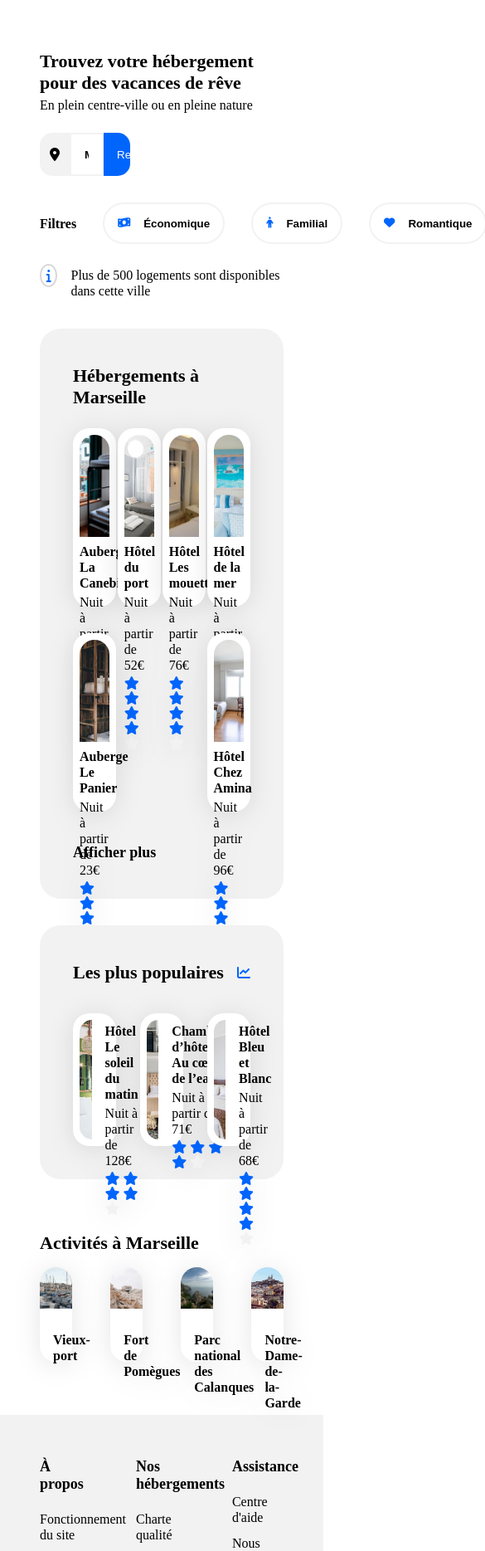
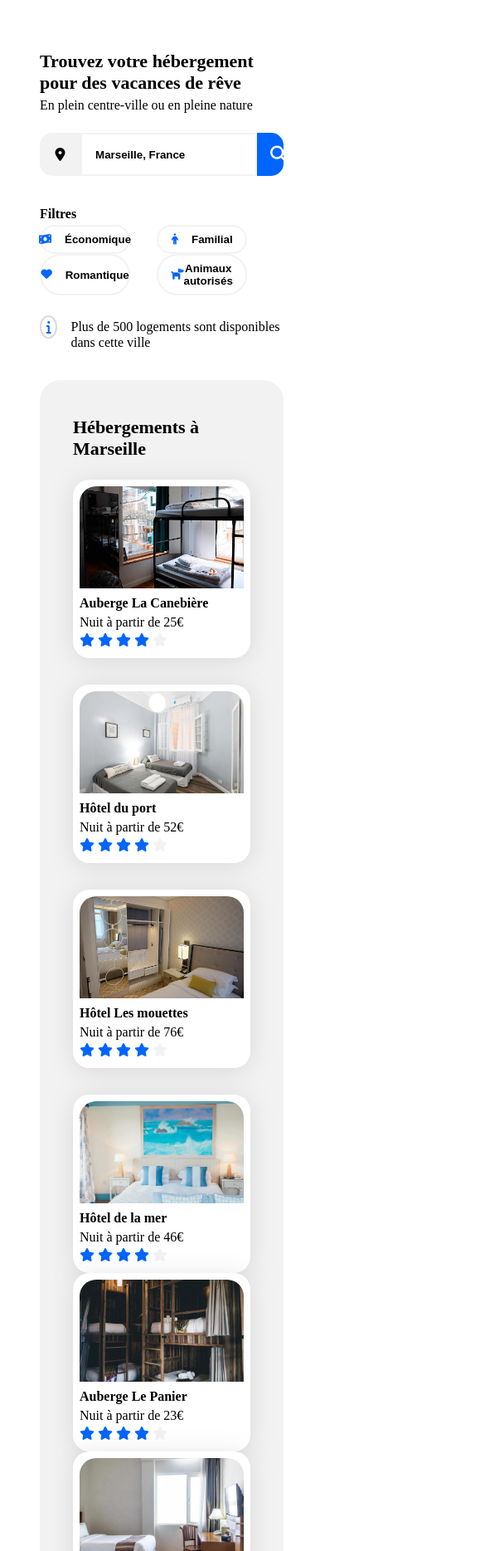
Before and after one commit to arzhgell/P2-Transformez-une-maquette-en-site-web-avec-HTML-CSS, a plain HTML site: page src/containers/Homepage/index.html in a window 390 px wide. Shown: the part 131-2000 px from the top of the page at 83% size, 585 px wide, since content can reach past the window. Drawn offline with Linux system fonts and the light colour scheme; a web font is replaced by a local one.

Commit message:
[WIP] Start mobile responsive

```diff
--- a/src/containers/Homepage/Homepage.css
+++ b/src/containers/Homepage/Homepage.css
@@ -46,3 +46,17 @@ nav button:hover {
 .card-activity h4 {
   height: 13%;
 }
+
+@media (max-width: 767px) {
+  .card-activity {
+    height: 190px;
+  }
+
+  .card-activity img {
+    height: 60%;
+  }
+
+  .card-activity h4 {
+    height: 40%;
+  }
+}
--- a/src/containers/Homepage/index.html
+++ b/src/containers/Homepage/index.html
@@ -2,13 +2,13 @@
 <html lang="fr-FR">
   <head>
     <meta charset="utf-8" />
-    <meta name="viewport" content="width=device-width" />
-    <link rel="stylesheet" href="../../tools/styles/global.css" />
-    <link rel="stylesheet" href="Homepage.css" />
+    <meta name="viewport" content="width=device-width, initial-scale=1" />
     <script
       src="https://kit.fontawesome.com/ae0defa13c.js"
       crossorigin="anonymous"
     ></script>
+    <link rel="stylesheet" href="../../tools/styles/global.css" />
+    <link rel="stylesheet" href="Homepage.css" />
     <title>Booki - Page d'accueil</title>
   </head>
   <body>
@@ -31,7 +31,7 @@
       <section id="search">
         <h2>Trouvez votre hébergement pour des vacances de rêve</h2>
         <p>En plein centre-ville ou en pleine nature</p>
-        <div class="d-flex col-5 col-md-6 mt-s">
+        <div class="d-flex col-5 col-md-6 col-sm-12 mt-s">
           <div
             class="background-grey p-xs br-small-left col-2 d-flex align-items-center justify-content-center border-grey border-solid border-small"
           >
@@ -39,37 +39,40 @@
           </div>
           <input
             value="Marseille, France"
-            class="col-6 p-xs border-small border-solid border-grey bold"
+            class="col-6 col-sm-10 p-xs border-small border-solid border-grey bold"
           />
           <button
-            class="col-5 border-none background-blue color-white br-small-right p-xs"
+            class="col-5 col-sm-2 border-none background-blue color-white br-small-right p-xs"
           >
-            Rechercher
+            <span class="hidden-sm">Rechercher</span>
+            <i
+              class="fa-solid fa-magnifying-glass color-white hidden-lg hidden-md fa-xl"
+            ></i>
           </button>
         </div>
-        <div class="d-flex align-items-center mt-m">
+        <div class="d-flex flex-sm-column mt-m">
           <h4 class="mr-m">Filtres</h4>
-          <div class="d-flex">
+          <div class="d-flex flex-wrap">
             <button
-              class="bold mr-m background-white border-solid border-medium border-grey br-large px-xs py-xxs d-flex justify-content-center align-items-center"
+              class="col-sm-6 bold mr-m background-white border-solid border-medium border-grey br-large px-xs py-xxs d-flex justify-content-center align-items-center"
             >
               <i class="fa-solid fa-money-bill-wave color-blue mr-xxs"></i>
               Économique
             </button>
             <button
-              class="bold mr-m background-white border-solid border-medium border-grey br-large px-xs py-xxs d-flex justify-content-center align-items-center"
+              class="col-sm-6 bold mr-m background-white border-solid border-medium border-grey br-large px-xs py-xxs d-flex justify-content-center align-items-center"
             >
               <i class="fa-solid fa-person color-blue mr-xxs"></i>
               Familial
             </button>
             <button
-              class="bold mr-m background-white border-solid border-medium border-grey br-large px-xs py-xxs d-flex justify-content-center align-items-center"
+              class="col-sm-6 bold mr-m background-white border-solid border-medium border-grey br-large px-xs py-xxs d-flex justify-content-center align-items-center"
             >
               <i class="fa-solid fa-heart color-blue mr-xxs"></i>
               Romantique
             </button>
             <button
-              class="bold background-white border-solid border-medium border-grey br-large px-xs py-xxs d-flex justify-content-center align-items-center"
+              class="col-sm-6 bold background-white border-solid border-medium border-grey br-large px-xs py-xxs d-flex justify-content-center align-items-center"
             >
               <i class="fa-solid fa-dog color-blue"></i>
               Animaux autorisés
@@ -86,11 +89,13 @@
         </div>
       </section>
       <section id="offers" class="d-flex justify-content-between flex-wrap">
-        <div class="p-l col-8 col-md-12 background-grey br-large mt-m">
+        <div
+          class="p-l col-8 col-md-12 background-grey col-sm-12 br-large mt-m"
+        >
           <h2>Hébergements à Marseille</h2>
           <div class="d-flex flex-wrap justify-content-between mt-s">
             <div
-              class="card-primary background-white br-medium p-xxs col-4 mb-m shadow-medium"
+              class="card-primary background-white br-medium p-xxs col-4 col-sm-12 mb-m shadow-medium"
             >
               <img
                 src="../../assets/images/accommodations/4_small/marcus-loke-WQJvWU_HZFo-unsplash.jpg"
@@ -108,7 +113,7 @@
               </div>
             </div>
             <div
-              class="card-primary background-white br-medium p-xxs col-4 mb-m shadow-medium"
+              class="card-primary background-white br-medium p-xxs col-4 col-sm-12 mb-m shadow-medium"
             >
               <img
                 src="../../assets/images/accommodations/4_small/fred-kleber-gTbaxaVLvsg-unsplash.jpg"
@@ -126,7 +131,7 @@
               </div>
             </div>
             <div
-              class="card-primary background-white br-medium p-xxs col-4 mb-m shadow-medium"
+              class="card-primary background-white br-medium p-xxs col-4 col-sm-12 mb-m shadow-medium"
             >
               <img
                 src="../../assets/images/accommodations/4_small/reisetopia-B8WIgxA_PFU-unsplash.jpg"
@@ -144,7 +149,7 @@
               </div>
             </div>
             <div
-              class="card-primary background-white br-medium p-xxs col-4 shadow-medium"
+              class="card-primary background-white br-medium p-xxs col-4 col-sm-12 shadow-medium"
             >
               <img
                 src="../../assets/images/accommodations/4_small/annie-spratt-Eg1qcIitAuA-unsplash.jpg"
@@ -164,7 +169,7 @@
               </div>
             </div>
             <div
-              class="card-primary background-white br-medium p-xxs col-4 shadow-medium"
+              class="card-primary background-white br-medium p-xxs col-4 col-sm-12 shadow-medium"
             >
               <img
                 src="../../assets/images/accommodations/4_small/nicate-lee-kT-ZyaiwBe0-unsplash.jpg"
@@ -182,7 +187,7 @@
               </div>
             </div>
             <div
-              class="card-primary background-white br-medium p-xxs col-4 shadow-medium"
+              class="card-primary background-white br-medium p-xxs col-4 col-sm-12 shadow-medium"
             >
               <img
                 src="../../assets/images/accommodations/4_small/febrian-zakaria-M6S1WvfW68A-unsplash.jpg"
@@ -203,7 +208,7 @@
           <a href="" class="mt-l bold size-m">Afficher plus</a>
         </div>
         <div
-          class="p-l d-flex flex-column col-3 col-md-12 background-grey br-large mt-m"
+          class="p-l d-flex flex-column col-3 col-md-12 col-sm-12 background-grey br-large mt-m"
         >
           <div class="d-flex align-items-center justify-content-between">
             <h2>Les plus populaires</h2>
@@ -213,7 +218,7 @@
             class="d-flex flex-wrap justify-content-between align-items-center pt-m"
           >
             <div
-              class="card-secondary background-white br-medium p-xxs shadow-medium d-flex col-12 col-md-4"
+              class="card-secondary mb-xs background-white br-medium p-xxs shadow-medium d-flex col-12 col-md-4"
             >
               <img
                 src="../../assets/images/accommodations/4_small/emile-guillemot-Bj_rcSC5XfE-unsplash.jpg"
@@ -235,7 +240,7 @@
               </div>
             </div>
             <div
-              class="card-secondary background-white br-medium p-xxs shadow-medium d-flex col-12 col-md-4"
+              class="card-secondary mb-xs background-white br-medium p-xxs shadow-medium d-flex col-12 col-md-4"
             >
               <img
                 src="../../assets/images/accommodations/4_small/aw-creative-VGs8z60yT2c-unsplash.jpg"
@@ -257,7 +262,7 @@
               </div>
             </div>
             <div
-              class="card-secondary background-white br-medium p-xxs shadow-medium d-flex col-12 col-md-4"
+              class="card-secondary mb-xs background-white br-medium p-xxs shadow-medium d-flex col-12 col-md-4"
             >
               <img
                 src="../../assets/images/accommodations/4_small/febrian-zakaria-sjvU0THccQA-unsplash.jpg"
@@ -283,9 +288,11 @@
       </section>
       <section id="activities" class="mt-xxxl">
         <h2>Activités à Marseille</h2>
-        <div class="d-flex justify-content-between mt-xs">
+        <div
+          class="d-flex flex-wrap flex-sm-column justify-content-between align-items-center mt-xs"
+        >
           <div
-            class="card-activity background-white br-medium col-3 shadow-medium d-flex flex-column"
+            class="card-activity mb-m background-white br-medium col-3 col-sm-12 shadow-medium d-flex flex-column"
           >
             <img
               src="../../assets/images/activities/4_small/reno-laithienne-QUgJhdY5Fyk-unsplash.jpg"
@@ -295,7 +302,7 @@
             <h4 class="py-s px-xs">Vieux-port</h4>
           </div>
           <div
-            class="card-activity background-white br-medium col-3 shadow-medium d-flex flex-column"
+            class="card-activity mb-m background-white br-medium col-3 col-sm-12 shadow-medium d-flex flex-column"
           >
             <img
               src="../../assets/images/activities/4_small/paul-hermann-QFTrLdQIRhI-unsplash.jpg"
@@ -305,7 +312,7 @@
             <h4 class="py-s px-xs">Fort de Pomègues</h4>
           </div>
           <div
-            class="card-activity background-white br-medium col-3 shadow-medium d-flex flex-column"
+            class="card-activity mb-m background-white br-medium col-3 col-sm-12 shadow-medium d-flex flex-column"
           >
             <img
               src="../../assets/images/activities/4_small/kilyan-sockalingum-NR8-cBCN3aI-unsplash.jpg"
@@ -315,7 +322,7 @@
             <h4 class="py-s px-xs">Parc national des Calanques</h4>
           </div>
           <div
-            class="card-activity background-white br-medium col-3 shadow-medium d-flex flex-column"
+            class="card-activity mb-m background-white br-medium col-3 col-sm-12 shadow-medium d-flex flex-column"
           >
             <img
               src="../../assets/images/activities/4_small/florian-wehde-xW9e8gdotxI-unsplash.jpg"
@@ -327,19 +334,21 @@
         </div>
       </section>
     </main>
-    <footer class="mt-xxxl background-grey d-flex p-xl justify-content-between">
-      <div class="d-flex flex-column col-4">
+    <footer
+      class="mt-xxxl background-grey d-flex flex-sm-column p-xl justify-content-between"
+    >
+      <div class="d-flex flex-column col-4 col-sm-12 mb-l">
         <h3 class="mb-xs">À propos</h3>
         <a href="">Fonctionnement du site</a>
         <a href="">Conditions générales</a>
         <a href="">Données et confidentialité</a>
       </div>
-      <div class="d-flex flex-column col-4">
+      <div class="d-flex flex-column col-4 col-sm-12 mb-l">
         <h3 class="mb-xs">Nos hébergements</h3>
         <a href="">Charte qualité</a>
         <a href="">Proposer votre hotêl</a>
       </div>
-      <div class="d-flex flex-column col-4">
+      <div class="d-flex flex-column col-4 col-sm-12 mb-l">
         <h3 class="mb-xs">Assistance</h3>
         <a href="">Centre d'aide</a>
         <a href="">Nous contacter</a>
--- a/src/tools/styles/global.css
+++ b/src/tools/styles/global.css
@@ -7,6 +7,7 @@
 
 body {
   margin: 0;
+  width: fit-content;
 }
 
 button {
--- a/src/tools/styles/grid.css
+++ b/src/tools/styles/grid.css
@@ -85,10 +85,20 @@
 }
 
 .col-12 {
-  width: calc(96% - 32px);
+  width: calc(100%);
 }
 
-@media (max-width: 991px) {
+@media (min-width: 992px) {
+  .hidden-lg {
+    display: none;
+  }
+}
+
+@media (min-width: 768px) and (max-width: 991px) {
+  .hidden-md {
+    display: none;
+  }
+
   .col-md-1 {
     width: calc(8% - 32px);
   }
@@ -134,11 +144,19 @@
   }
 
   .col-md-12 {
-    width: calc(96% - 32px);
+    width: calc(100%);
   }
 }
 
 @media (max-width: 767px) {
+  .flex-sm-column {
+    flex-direction: column;
+  }
+
+  .hidden-sm {
+    display: none;
+  }
+
   .col-sm-1 {
     width: calc(8% - 32px);
   }
@@ -184,6 +202,6 @@
   }
 
   .col-sm-12 {
-    width: calc(96% - 32px);
+    width: calc(100%);
   }
 }
```
Also changed, not shown: src/tools/styles/spacing.css (+8 -0 lines).
